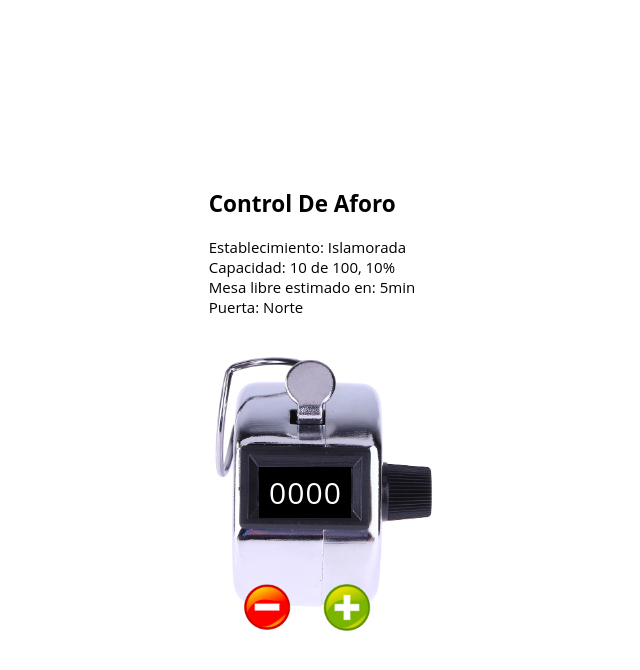
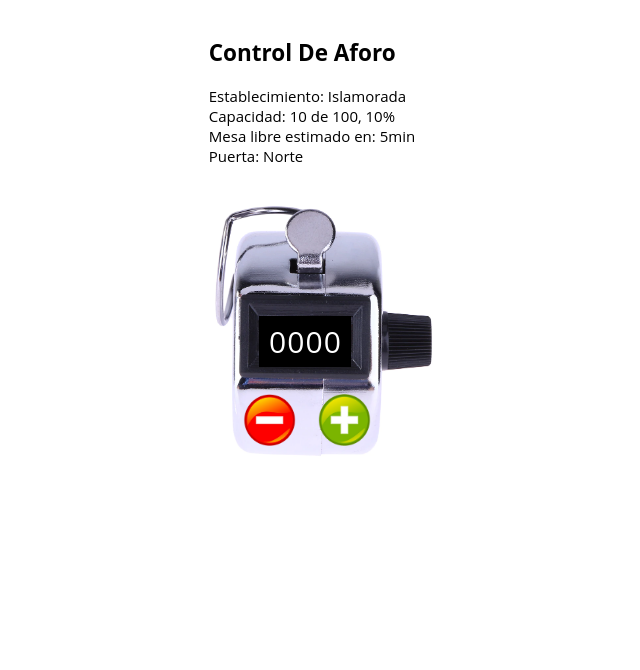
Before and after one commit to c-m-a/js-digital-hand-counter, a plain HTML site: page index.html in a window 1280 px wide. Shown: the whole page, without its empty margins (328-968 px from the left). Drawn offline with Linux system fonts and the light colour scheme.

Commit message:
Refactor: modify styles to make the buttons bigger and start on the top of the page

```diff
--- a/css/style.css
+++ b/css/style.css
@@ -27,7 +27,6 @@ body {
   display: flex;
   margin: 0 auto;
   flex-direction: column;
-  justify-content: center;
   align-items: center;
   height: 100vh;
   width: 35rem;
@@ -63,14 +62,14 @@ body {
   justify-content: space-between;
   left: 9rem;
   width: 14rem;
-  bottom: 1rem;
+  bottom: 4.4rem;
 }
 
 .counter__push-button {
   font-size: 4rem;
   cursor: pointer;
-  height: 6rem;
-  width: 6rem;
+  height: 6.5rem;
+  width: 6.5rem;
   z-index: 1;
   bottom: 1rem;
   border: none;
```
